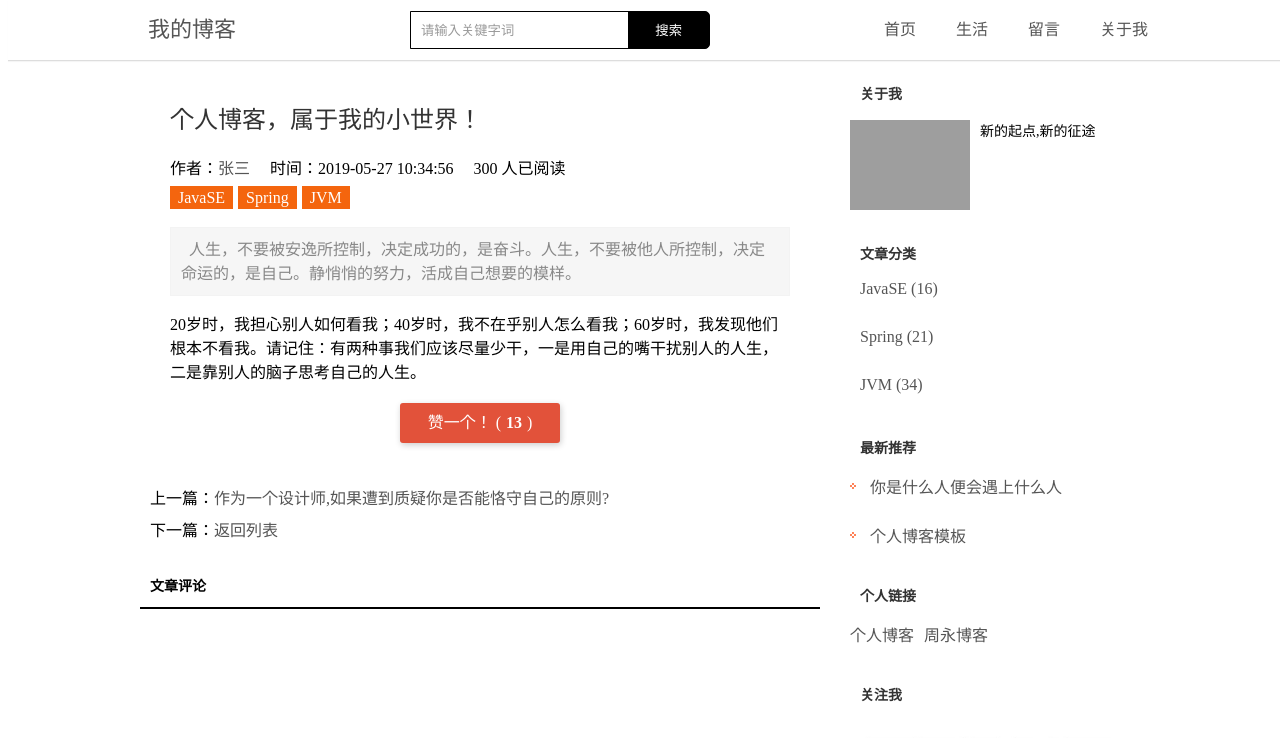
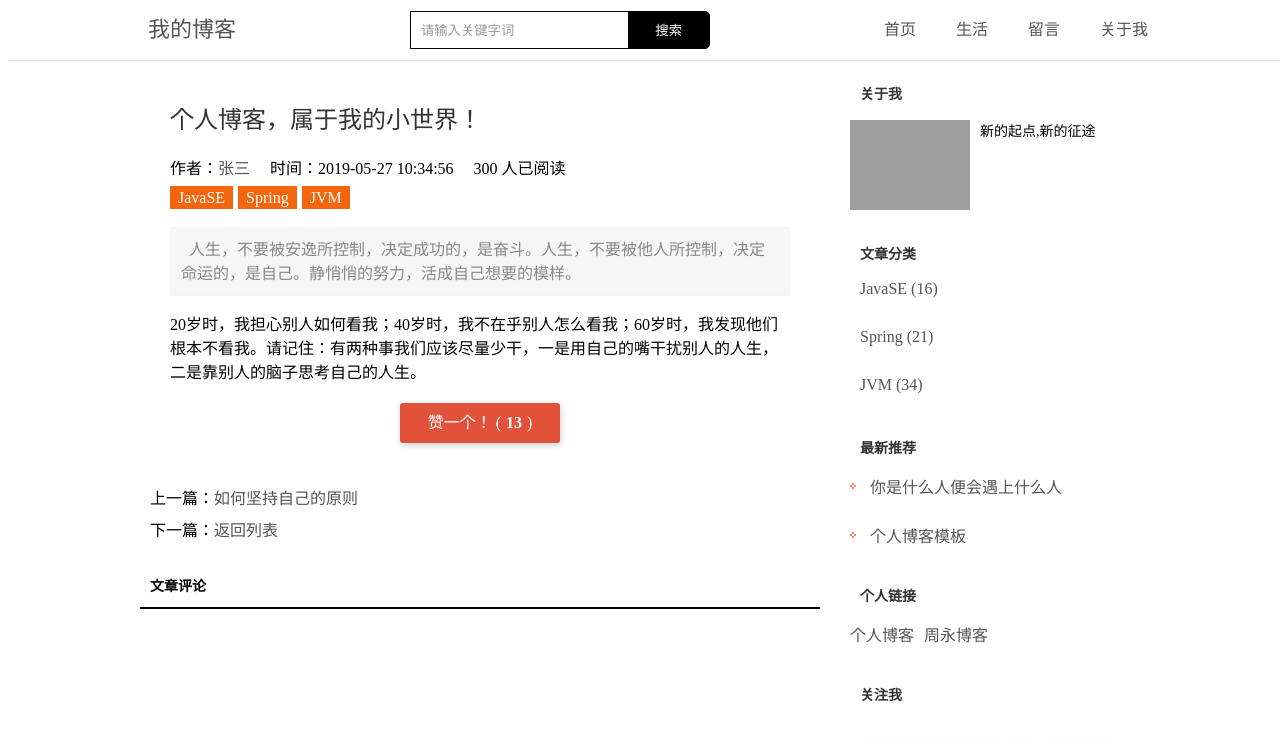
Before and after one commit to caoyan0829/myblog, a Vue app: page /info/1 in a window 1280 px wide. Shown: the top 738 px of the page. Built offline with nearby package versions, Linux system fonts and the light colour scheme; grey boxes are pictures that could not be loaded.

Commit message:
update up and down page

```diff
--- a/src/components/info/info.vue
+++ b/src/components/info/info.vue
@@ -91,8 +91,8 @@
             <p class="diggit"><a href="JavaScript:void(0);"> 赞一个！ </a>(<b id="diggnum">13</b>)</p>
           </div>
           <div class="nextinfo">
-            <p>上一篇：<a href="/news/life/2018-03-13/804.html">作为一个设计师,如果遭到质疑你是否能恪守自己的原则?</a></p>
-            <p>下一篇：<a href="/news/life/">返回列表</a></p>
+            <p>上一篇：<a href="/info/1005">如何坚持自己的原则</a></p>
+            <p>下一篇：<a href="/home">返回列表</a></p>
           </div>
 
           <div class="news_pl">
```
